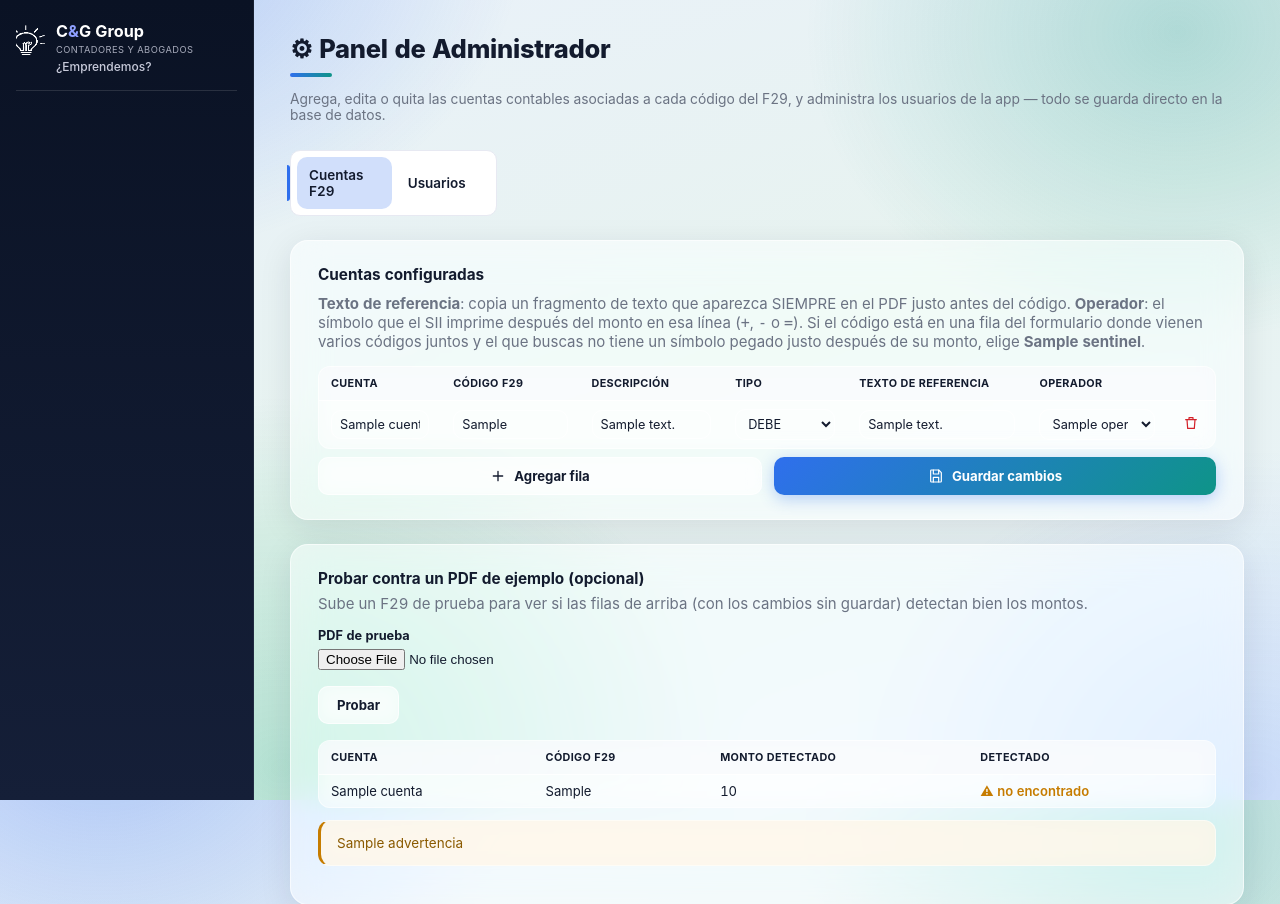
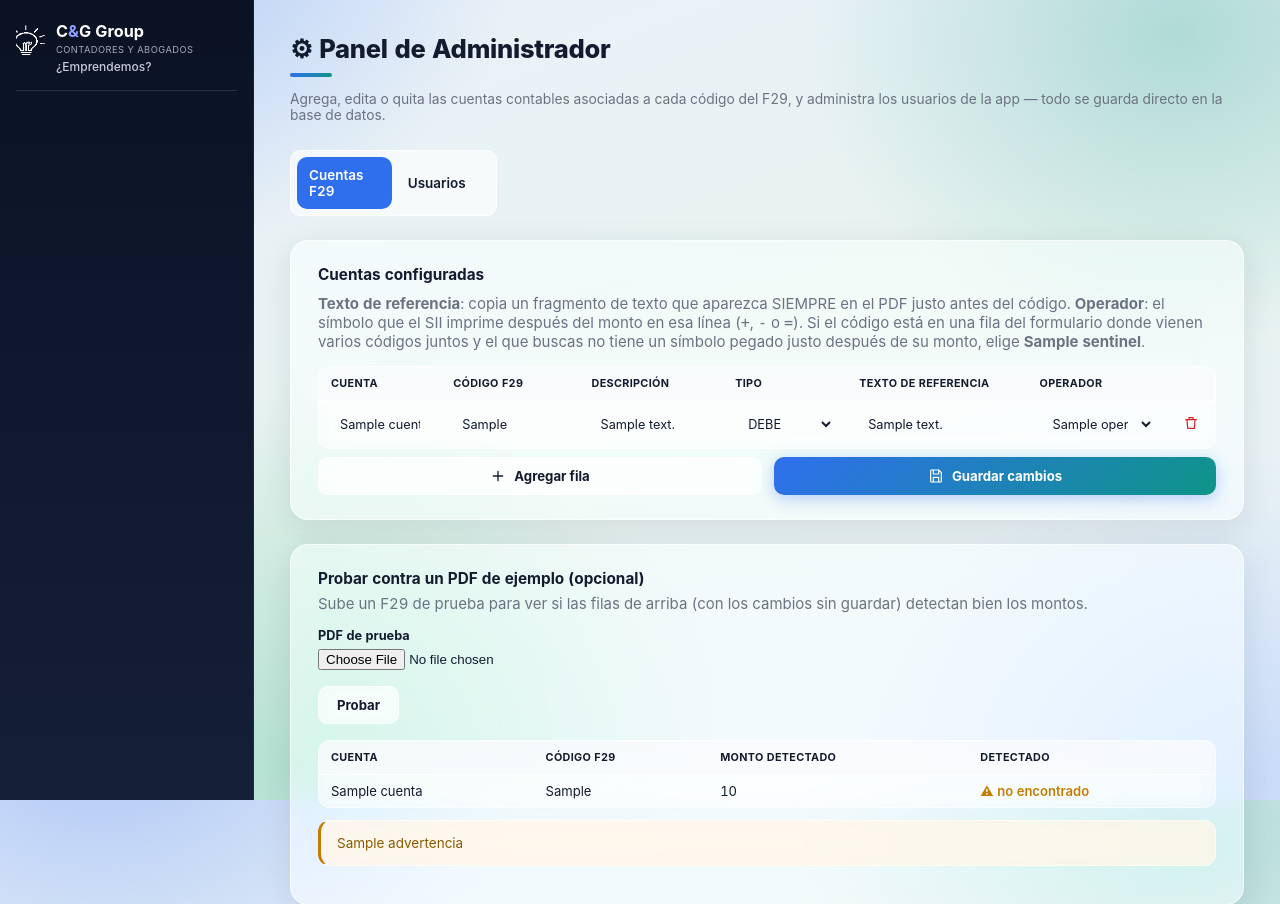
Before and after one commit to Hernancyg/cyg-cartolas-f29, a Flask app: template app/templates/admin/cuentas.html in a window 1280 px wide. Shown: the top 904 px of the page. Run offline with Flask 3, Linux system fonts and the light colour scheme; the template is opened without the code that fills it: most values are stand-ins (such as "Sample title", 1, 10 or a date in 2020).

Commit message:
Add files via upload

```diff
--- a/app/templates/admin/cuentas.html
+++ b/app/templates/admin/cuentas.html
@@ -7,9 +7,9 @@
 <div class="page-title-underline"></div>
 <p class="page-subtitle">Agrega, edita o quita las cuentas contables asociadas a cada código del F29, y administra los usuarios de la app — todo se guarda directo en la base de datos.</p>
 
-<div class="nav" style="flex-direction:row;background:#fff;border:1px solid var(--border);border-radius:10px;padding:6px;margin-bottom:1.6rem;display:inline-flex;gap:4px;">
-  <a href="{{ url_for('admin.cuentas') }}" class="nav-item active" style="color:var(--navy-2);">Cuentas F29</a>
-  <a href="{{ url_for('admin.usuarios') }}" class="nav-item" style="color:var(--navy-2);">Usuarios</a>
+<div class="nav subnav">
+  <a href="{{ url_for('admin.cuentas') }}" class="nav-item active">Cuentas F29</a>
+  <a href="{{ url_for('admin.usuarios') }}" class="nav-item">Usuarios</a>
 </div>
 
 <div class="card">
--- a/app/templates/admin/usuarios.html
+++ b/app/templates/admin/usuarios.html
@@ -7,9 +7,9 @@
 <div class="page-title-underline"></div>
 <p class="page-subtitle">Crea una cuenta de usuario y contraseña para cada trabajador, para que entren a la app con sus propios datos en vez de compartir una sola clave.</p>
 
-<div class="nav" style="flex-direction:row;background:#fff;border:1px solid var(--border);border-radius:10px;padding:6px;margin-bottom:1.6rem;display:inline-flex;gap:4px;">
-  <a href="{{ url_for('admin.cuentas') }}" class="nav-item" style="color:var(--navy-2);">Cuentas F29</a>
-  <a href="{{ url_for('admin.usuarios') }}" class="nav-item active" style="color:var(--navy-2);">Usuarios</a>
+<div class="nav subnav">
+  <a href="{{ url_for('admin.cuentas') }}" class="nav-item">Cuentas F29</a>
+  <a href="{{ url_for('admin.usuarios') }}" class="nav-item active">Usuarios</a>
 </div>
 
 <div class="card">
```
